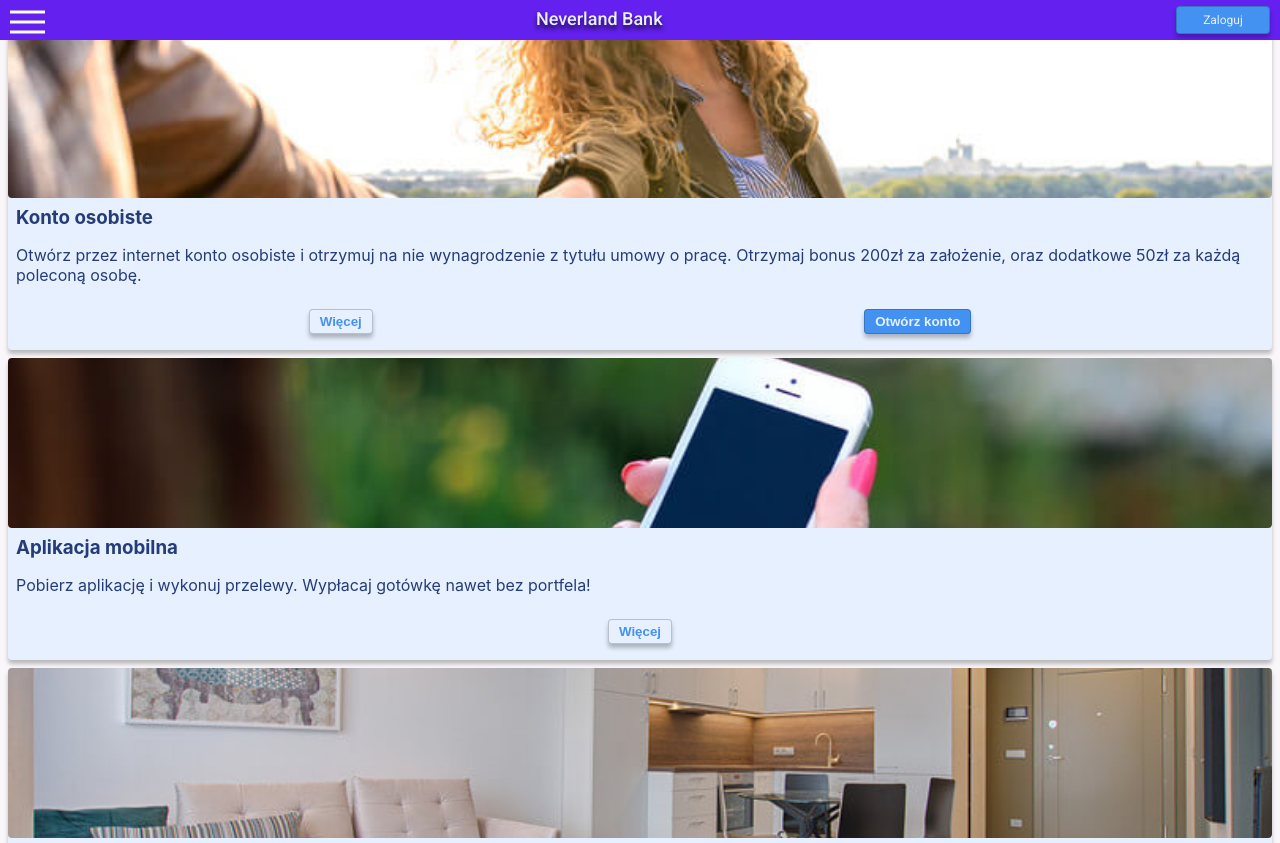
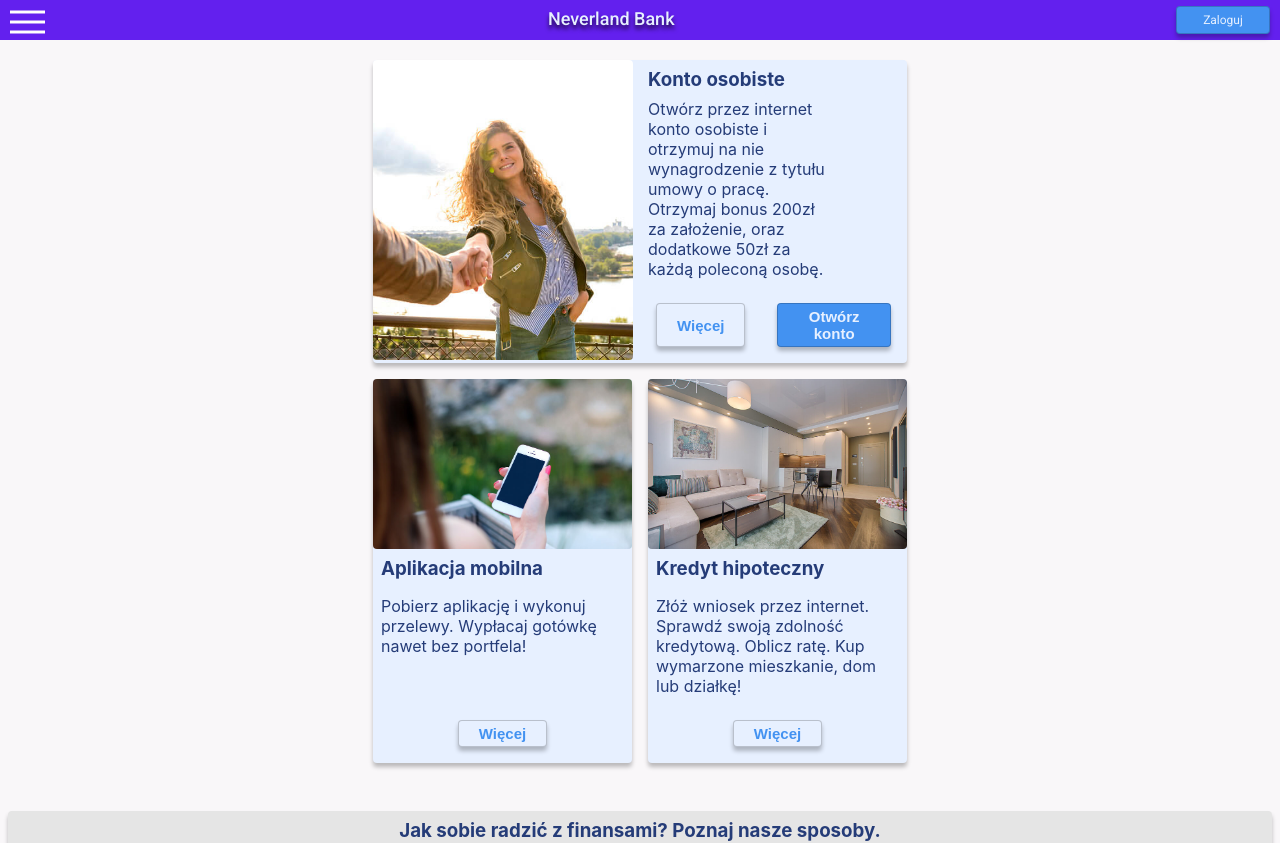
Before and after one commit to mrozrafal/banking-application, a React (Create React App) app: page / in a window 1280 px wide. Shown: the top 843 px of the page. Built offline with nearby package versions, Linux system fonts and the light colour scheme.

Commit message:
feat: media queries for tablets presentation section

```diff
--- a/src/App.js
+++ b/src/App.js
@@ -8,8 +8,8 @@ state = {
   }
 
   toggleClass() {
-  const currentState= this.state.active;
-  this.setState({ active: !currentState});
+    const currentState = this.state.active;
+    this.setState({ active: !currentState });
   }
 
   handleClick = () => {
@@ -17,14 +17,14 @@ handleClick = () => {
   }
 
 
-  render (onClick) {
+  render(onClick) {
     return <>
       <header className="header">
         <div className="header__bar">
 
           <button
             onClick={this.handleClick}
-          className={this.state.active ? 'hamburger--active': "hamburger"}
+            className={this.state.active ? 'hamburger--active' : "hamburger"}
           >
             <span className="hamburger__box">
               <span className="hamburger__inner"></span>
@@ -36,16 +36,16 @@ handleClick = () => {
         </div>
 
         <nav
-        className={this.state.active ?  'navigation--active' :  'navigation' }
+          className={this.state.active ? 'navigation--active' : 'navigation'}
 
 
         >
-          <div class="navigation">
-  <ul class="navigation__list">
-    <li class="navigation__item"><a href="">Konto osobiste</a></li>
-    <li class="navigation__item"><a href="">Kredyt hipoteczny</a></li>
-    <li class="navigation__item"><a href="">Wiedza o finansach</a></li>
-    <li class="navigation__item"><a href="">Aktualności</a></li>
+          <div className="navigation">
+            <ul className="navigation__list">
+              <li className="navigation__item"><a href="">Konto osobiste</a></li>
+              <li className="navigation__item"><a href="">Kredyt hipoteczny</a></li>
+              <li className="navigation__item"><a href="">Wiedza o finansach</a></li>
+              <li className="navigation__item"><a href="">Aktualności</a></li>
             </ul>
           </div>
 
@@ -62,16 +62,19 @@ function App() {
     <div className="App">
       <Header />
 
-      <section className="presentaion">
+      <section className="presentation">
         <section className="presentation__account">
           <div className="presentation__account--picture" alt="people holding hands"></div>
-
+          <article className="presentation__account--text-container">
             <h3>Konto osobiste</h3>
             <p>
               Otwórz przez internet konto osobiste i otrzymuj na nie wynagrodzenie z tytułu umowy o pracę.
               Otrzymaj bonus 200zł za założenie, oraz dodatkowe 50zł za każdą poleconą osobę.
         </p>
-          <span className="presentation__button--container">
+
+          </article>
+
+          <span className="presentation__button--container presentation__account--button-container">
             <button className="presentation__button presentation__button--more">Więcej</button>
             <button className="presentation__button presentation__button--open-account">Otwórz konto</button>
           </span>
--- a/src/style/App.scss
+++ b/src/style/App.scss
@@ -3,6 +3,7 @@
 @import './hamburger.scss';
 @import './presentation.scss';
 @import './footer.scss';
+@import './variables.scss';
 h3,
 p {
   margin: 8px;
--- a/src/style/header.scss
+++ b/src/style/header.scss
@@ -1,3 +1,5 @@
+@import './variables.scss';
+
 .header {
     &__bar {
       position: absolute;
@@ -16,7 +18,7 @@
   }
 
   .bank-name {
-    margin: 8px 24px 8px 0;
+    margin: 8px 0 8px 0;
     width: 127px;
     height: 21px;
     font-family: "Roboto", sans-serif;
--- a/src/style/presentation.scss
+++ b/src/style/presentation.scss
@@ -1,4 +1,3 @@
-
 .presentation {
   margin-top: 32px;
 
@@ -11,6 +10,7 @@
     color: #4392f1;
     padding: 4px 10px;
     margin: 16px;
+    font-size: 15px;
 
     &--open-account {
       color: #e7f0ff;
@@ -18,10 +18,11 @@
     }
 
     &--container {
+      margin-top:auto;
       display: flex;
       flex-direction: row;
       justify-content: space-around;
-        padding: 0 55px;
+
     }
   }
 
@@ -34,6 +35,7 @@
     border-radius: 4px;
     display: flex;
     flex-direction: column;
+    justify-content: flex-start;
   }
   &__account {
     &--picture {
@@ -53,7 +55,6 @@
   &__account,
   &__app,
   &__mortgage {
-
     &--picture {
       display: block;
       min-width: fit-content;
@@ -65,3 +66,54 @@
     }
   }
 }
+
+@media (min-width: 481px) {
+
+  .presentation {
+    margin:32px auto;
+    max-width: 550px;
+   display: grid;
+   grid-template-columns: 1fr 1fr;
+   grid-template-areas:"account account"
+                        "app mortgage";
+  &__button {
+
+ padding: 4px 20px;
+  }
+  &__account,
+  &__app,
+  &__mortgage {
+    max-width:360px;
+  }
+  &__app{
+    grid-area: app;
+  }
+  &__mortgage {
+    grid-area: mortgage;
+  }
+  &__account{
+    grid-template-columns: 1fr 1fr;
+    grid-area: account;
+    max-width: 100%;
+    display: grid;
+    grid-template-areas: "img txt"
+                          "img txt"
+                          "img buttons";
+                          &--picture {
+                            grid-area: img;
+                            width: 260px;
+                            height:300px;
+
+                          }
+                          &--text-container{
+                            grid-area: txt;
+                            max-width: 75%;
+                          }
+                          &----button-container{
+                            grid-area: buttons;
+
+                          }
+  }
+
+  }
+}
--- /dev/null
+++ b/src/style/variables.scss
@@ -0,0 +1 @@
+$wide-mobile: 480px;
```
Lines whose indentation alone changed are shown as unchanged.
